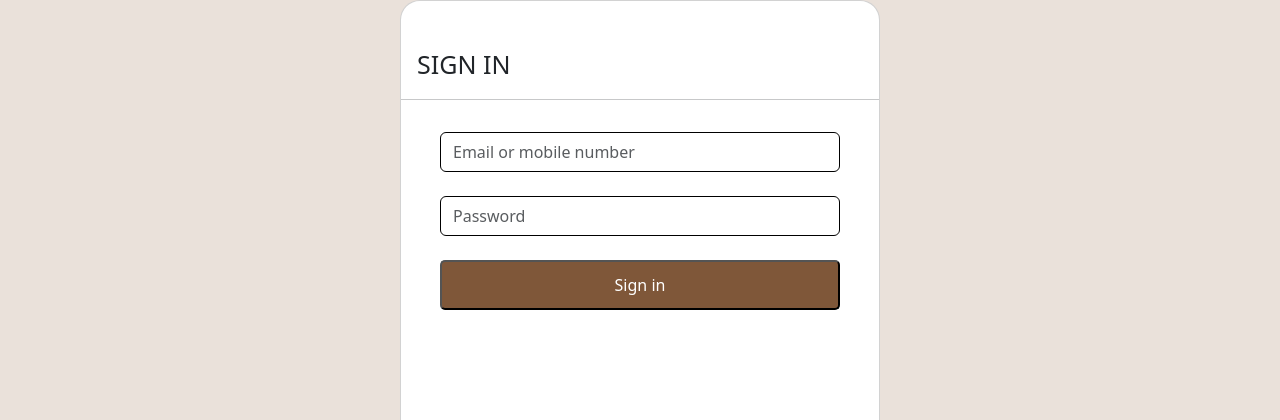
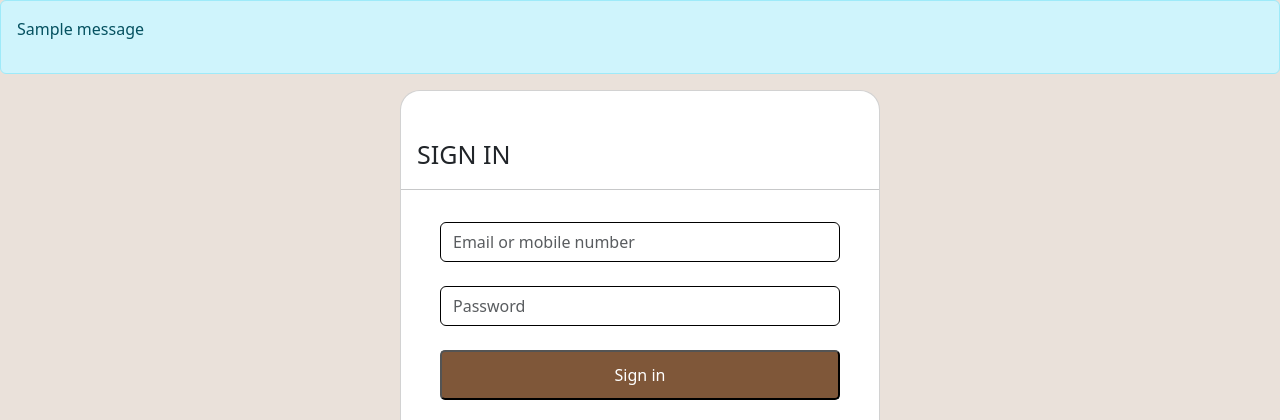
Before and after one commit to aallen764/Restaurant-Software, a Django app: page /login/ in a window 1280 px wide. Shown: the part 104-524 px from the top of the page. Run offline with Django 5.2, Linux system fonts and the light colour scheme; one stand-in notice (Sample message) is shown; some libraries are stand-ins or nearby versions.

Commit message:
Adding validation error functionality for invalid signup parameters on user end. Also added WORKING validation errors for login page.

```diff
--- a/login/templates/login/login2.html
+++ b/login/templates/login/login2.html
@@ -21,6 +21,14 @@
             </nav>
         </div>
     </section>
+
+    {% if messages %}
+    <div class="alert alert-info">
+        {% for message in messages %}
+            <p>{{ message }}</p>
+        {% endfor %}
+    </div>
+    {% endif %}
 
     <div class="d-flex flex-column justify-content-center align-items-center">
         <div class="card d-flex flex-column justify-content-center" style="width: 30rem; height: 40rem">
--- a/login/urls.py
+++ b/login/urls.py
@@ -3,6 +3,5 @@ from . import views
 
 urlpatterns = [
     path('', views.login_view, name='login.index'),
-    path('test/', views.test, name="test"),
     path('logout/', views.logout_view, name='logout')
 ]
--- a/login/views.py
+++ b/login/views.py
@@ -29,10 +29,10 @@ def user_Login(request):
 
         if user is not None:
             auth_login(request, user)
-            messages.success(request, "LOGIN WAS SUCCESSFUL")
             return redirect('/') # redirect to homepage after successfully logging in
         else:
             messages.error(request, "Invalid username or password.")
+            return render(request, 'login/login2.html')
 
     return redirect('/') # redirect to homepage if successfully logged in
 
@@ -42,9 +42,3 @@ def logout_view(request):
         return redirect('/') # redirect to homepage after signing out
     else: # if not logged in, they can't logout so return to homepage
         return redirect('/')
-
-def test(request):
-    if request.user.is_authenticated:
-        return HttpResponse("THIS IS THE ACCOUNT PAGE!")
-    else:
-        return redirect('/')
--- a/restaurantSoftware/templates/base.html
+++ b/restaurantSoftware/templates/base.html
@@ -87,7 +87,7 @@
             {% else %}
             <p class="brown"><a class="nav-link" href="{% url 'about.index' %}">About</a></p>
             <p class="brown"><a href="{% url 'search.index' %}" class="nav-link">Search</a></p>
-            <p class="brown"><a href="{% url 'test' %}" class="nav-link">Account</a></p>
+            <p class="brown"><a href="{% url 'account.index' %}" class="nav-link">Account</a></p>
             {% endif %}
           </div>
           <div class="col-md-3 col-lg-3 col-xl-3 mx-auto mb-4">
--- a/signUp/forms.py
+++ b/signUp/forms.py
@@ -18,6 +18,9 @@ class registration_Form(forms.ModelForm):
         username = self.cleaned_data.get('username')
         if User.objects.filter(username=username).exists():
             raise forms.ValidationError("This username is already taken. Please choose another.") # outputs error if inputted username already exists
+        if User.objects.filter(username=""):
+            raise forms.ValidationError("Please fill out this field.")
+        print(username)
         return username
 
 class profile_Form(forms.ModelForm):
@@ -33,6 +36,8 @@ class profile_Form(forms.ModelForm):
         zip_code = self.cleaned_data.get('zip_code')
         if not re.fullmatch(r'\d{5,10}', zip_code): # makes sure zipcode is at least 5 digits long, shorter than 10
             raise forms.ValidationError("Must be atleast 5 digits long (numbers only).")
+        if len(zip_code) == 1:
+            raise forms.ValidationError("ERROR")
         return zip_code
 
     def clean_email_address(self): # checks if user's inputted email is valid
```
Also changed, not shown: db.sqlite3.
